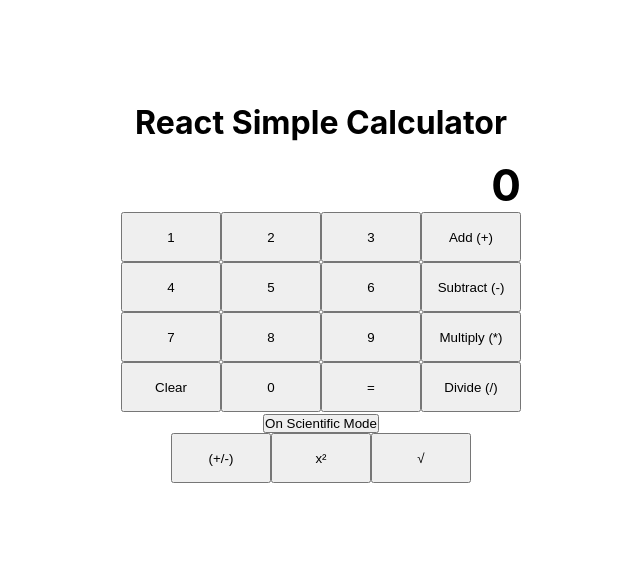
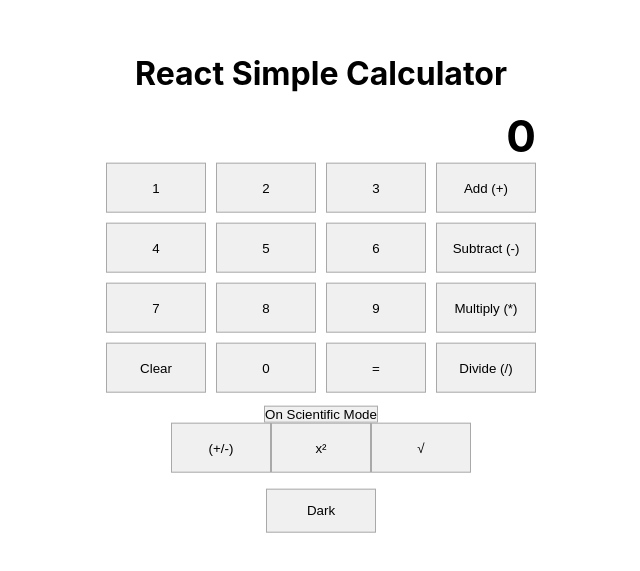
Before and after one commit to M-o-h-a-n-S-i-n-g-h/react-calculator, a React (Create React App) app: page / in a window 1280 px wide. Shown: the part 107-678 px from the top of the page, without its empty margins (319-959 px from the left). Built offline with nearby package versions, Linux system fonts and the light colour scheme.

Commit message:
Added dark/light themes

```diff
--- a/src/App.css
+++ b/src/App.css
@@ -6,6 +6,31 @@
   transform: translate(-50%, -50%);
   display: grid;
   grid-gap: 1em;
+}
+
+.main {
+  width: 100%;
+  height: 100vh;
+}
+
+.dark {
+  background: #000;
+  color: #fff;
+}
+
+.dark button {
+  background: #666;
+  color: #fff;
+}
+
+button {
+  background: #f0f0f0;
+  border: solid 1px darkgray;
+  cursor: pointer;
+}
+
+button:hover {
+  transform: scale(1.05);
 }
 
 .App-logo {
--- a/src/App.js
+++ b/src/App.js
@@ -1,11 +1,21 @@
 import './App.css';
 import CalculatorContainer from "./components/CalculatorButtons/CalculatorContainer";
+import { useState } from "react";
 
 function App() {
+  const [theme, setTheme] = useState(false)
+
   return (
-    <div className="App">
-      <h1>React Simple Calculator</h1>
-      <CalculatorContainer />
+    <div className={`main ${theme ? 'dark' : ''}`}>
+      <div className="App">
+        <h1>React Simple Calculator</h1>
+        <CalculatorContainer />
+        <div style={{display: "grid", placeItems: "center"}}>
+          <button style={{width: "fit-content", padding: "1em 3em"}} onClick={() => setTheme((prevTheme) => !prevTheme)}>
+            {theme ? "Light" : "Dark"}
+          </button>
+        </div>
+      </div>
     </div>
   );
 }
--- a/src/components/CalculatorButtons/CalculatorContainer.jsx
+++ b/src/components/CalculatorButtons/CalculatorContainer.jsx
@@ -1,20 +1,12 @@
-import React, { useEffect, useState } from "react";
+import React, { useState } from "react";
 import styles from "./calculatorButtons.module.css";
 import CalculatorButton from "./CaculatorButton";
 
 const numbers = [
-	"1",
-	"2",
-	"3",
-	"4",
-	"5",
-	"6",
-	"7",
-	"8",
-	"9",
-	"Clear",
-	"0",
-	"=",
+	"1", "2", "3",
+	"4", "5", "6",
+	"7", "8", "9",
+	"Clear", "0", "=",
 ];
 const operators = ["+", "-", "*", "/"];
 const scientificModeOperators = ["(+/-)", "x²", "√"];
@@ -38,13 +30,7 @@ const CalculatorContainer = () => {
 		selectedOperation,
 		result,
 		scientificMode,
-		selectedScientificOperation,
 	} = calculatorState;
-
-	useEffect(() => {
-		console.log("came");
-		calculateScientificOperators();
-	}, [selectedScientificOperation]);
 
 	const numbersHandler = ({ target: { value } }) => {
 		setCalculatorState(({ currentNumber }) => {
@@ -86,11 +72,7 @@ const CalculatorContainer = () => {
 	};
 
 	const scientificOperatorsHandler = ({ target: { value } }) => {
-		setCalculatorState({
-			...calculatorState,
-			selectedScientificOperation: value,
-		});
-		calculateScientificOperators();
+		calculateScientificOperators(value);
 	};
 
 	const setInitialState = () => {
@@ -129,7 +111,7 @@ const CalculatorContainer = () => {
 				return currentNumber * currentNumber;
 			}
 			if (isSquareRoot) {
-				return Math.sqrt(parseInt(currentNumber));
+				return Math.sqrt(Number(currentNumber));
 			}
 		};
 
@@ -156,8 +138,8 @@ const CalculatorContainer = () => {
 		}
 	};
 
-	const calculateScientificOperators = () => {
-		switch (selectedScientificOperation) {
+	const calculateScientificOperators = (operation) => {
+		switch (operation) {
 			case "(+/-)":
 				computeNumbers("invert");
 				break;
@@ -246,7 +228,7 @@ const CalculatorContainer = () => {
 					{operators.map((operator, index) => (
 						<CalculatorButton
 							key={index}
-							style={{ width: "100px", height: "50px" }}
+							style={{ width: "100px", height: "50px", marginBottom: "10px" }}
 							value={operator}
 							onClick={operatorsHandler}
 						>
--- a/src/components/CalculatorButtons/calculatorButtons.module.css
+++ b/src/components/CalculatorButtons/calculatorButtons.module.css
@@ -2,6 +2,8 @@
   display: grid;
   grid-template-columns: repeat(3, 100px);
   grid-template-rows: repeat(4, 50px);
+  grid-gap: 10px;
+  margin: 0 10px 10px 0;
 }
 
 .buttons {
```
